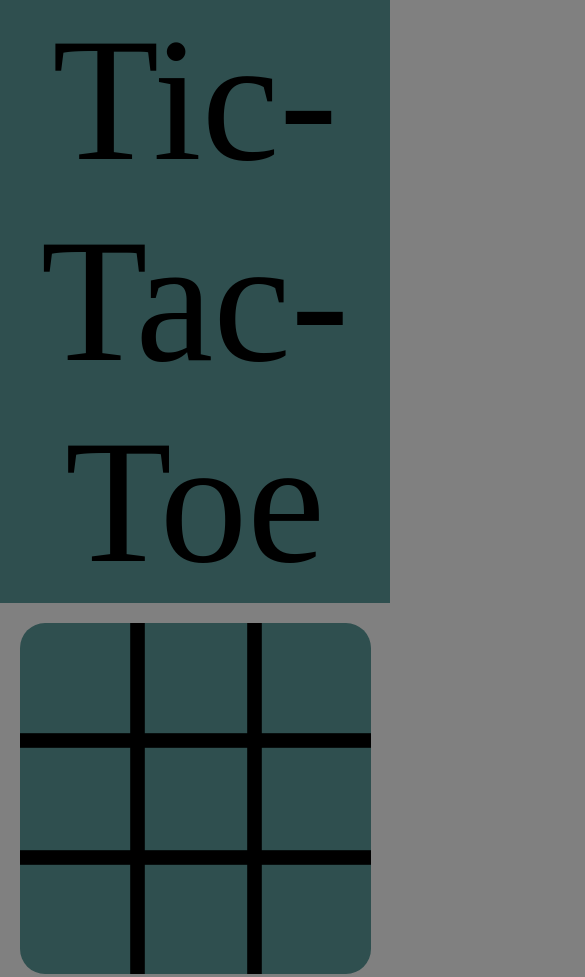
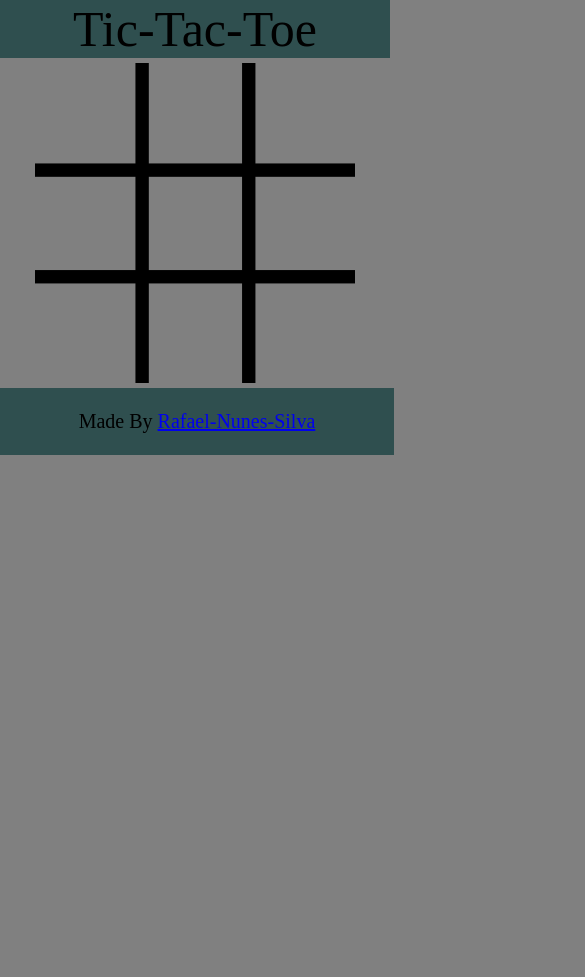
Before and after one commit to Rafael-Nunes-Silva/Tic-Tac-Toe-Website, a plain HTML site: page Tic-Tac-Toe/index.html in a window 390 px wide. Shown: the top 977 px of the page, 585 px wide, since content can reach past the window. After the commit the page ends 844 px from the top, so only its background shows below. Drawn offline with Linux system fonts and the light colour scheme.

Commit message:
Responsiveness fix
Fixed responsiveness for screen resolutions in a range from 150px to 1280px wide (wasn't able to test on higher resolutions).

```diff
--- a/Tic-Tac-Toe/index.html
+++ b/Tic-Tac-Toe/index.html
@@ -1,6 +1,5 @@
 <!DOCTYPE html>
 <!-- TODO
-    make page responsive for larger screens
     fix AI
 -->
 <html>
@@ -12,21 +11,22 @@
         <header>
             <p id="headerText">Tic-Tac-Toe</p>
         </header>
-        <img src="Images/Table.png" id="gameTable">
-            <img src="Images/Empty.png" id="b0" class="tableButton" onclick="userPlay(0)">
-            <img src="Images/Empty.png" id="b1" class="tableButton" onclick="userPlay(1)">
-            <img src="Images/Empty.png" id="b2" class="tableButton" onclick="userPlay(2)">
-            <br>
-            <img src="Images/Empty.png" id="b3" class="tableButton" onclick="userPlay(3)">
-            <img src="Images/Empty.png" id="b4" class="tableButton" onclick="userPlay(4)">
-            <img src="Images/Empty.png" id="b5" class="tableButton" onclick="userPlay(5)">
-            <br>
-            <img src="Images/Empty.png" id="b6" class="tableButton" onclick="userPlay(6)">
-            <img src="Images/Empty.png" id="b7" class="tableButton" onclick="userPlay(7)">
-            <img src="Images/Empty.png" id="b8" class="tableButton" onclick="userPlay(8)">
-        </img>
+        <div class="flex-container">
+            <img src="Images/Empty.png" id="b0" onclick="userPlay(0)">
+            <img src="Images/Empty.png" id="b1" onclick="userPlay(1)">
+            <img src="Images/Empty.png" id="b2" onclick="userPlay(2)"><br>
+            <img src="Images/Empty.png" id="b3" onclick="userPlay(3)">
+            <img src="Images/Empty.png" id="b4" onclick="userPlay(4)">
+            <img src="Images/Empty.png" id="b5" onclick="userPlay(5)"><br>
+            <img src="Images/Empty.png" id="b6" onclick="userPlay(6)">
+            <img src="Images/Empty.png" id="b7" onclick="userPlay(7)">
+            <img src="Images/Empty.png" id="b8" onclick="userPlay(8)">
+        </div>
         <p id="wlText"></p>
         <button id="restartButton" onclick="restartGame()">Restart</button>
+        <footer>
+            <p>Made By <a href="https://github.com/Rafael-Nunes-Silva" target="_blank">Rafael-Nunes-Silva</a></p>
+        </footer>
         <script src="script.js"></script>
     </body>
 </html>
--- a/Tic-Tac-Toe/script.js
+++ b/Tic-Tac-Toe/script.js
@@ -28,6 +28,9 @@ function clampToTableHor(i, min, max) {
     return i;
 }
 
+function setSymbol(i, symbol) {
+    table[i].style.setProperty('background-image', symbol);
+}
 function setTable() {
     for (let i = 0; i < 9; i++)
         table[i] = document.getElementById('b' + i);
@@ -142,12 +145,12 @@ function willWinIfPlayAt(i, player) {
 }
 
 function checkForWin() {
-    if (getAvailablePos() == -1)
-        endGame(DRAW);
-    else if (checkForUserWin())
+    if (checkForUserWin())
         endGame(USER);
     else if (checkForBotWin())
         endGame(BOT);
+    else if (getAvailablePos() == -1)
+        endGame(DRAW);
 }
 function checkForUserWin() {
     if (getSymbolAt(0) == X && getSymbolAt(1) == X && getSymbolAt(2) == X)
@@ -191,21 +194,25 @@ function checkForBotWin() {
 function endGame(winner) {
     switch (winner) {
         case DRAW:
+            canPlay = false;
             BODY.style.setProperty('background-color', 'gray');
-            WLTEXT.innerHTML = 'DRAW:|';
+            WLTEXT.innerHTML = 'TIE :|';
             WLTEXT.style.setProperty('color', 'black');
             break;
         case USER:
+            canPlay = false;
             BODY.style.setProperty('background-color', 'darkgreen');
-            WLTEXT.innerHTML = 'You Won:)';
+            WLTEXT.innerHTML = 'You Won :)';
             WLTEXT.style.setProperty('color', 'green');
             break;
         case BOT:
+            canPlay = false;
             BODY.style.setProperty('background-color', 'darkred');
-            WLTEXT.innerHTML = 'You Lost:(';
+            WLTEXT.innerHTML = 'You Lost :(';
             WLTEXT.style.setProperty('color', 'red');
             break;
     }
+    document.getElementById('restartButton').style.setProperty('display', 'block');
 }
 function restartGame() {
     BODY.style.setProperty('background-color', 'gray');
@@ -214,4 +221,5 @@ function restartGame() {
     for (let i = 0; i < 9; i++)
         table[i].setAttribute('src', EMPTY);
     canPlay = true;
+    document.getElementById('restartButton').style.setProperty('display', 'none');
 }
--- a/Tic-Tac-Toe/styles.css
+++ b/Tic-Tac-Toe/styles.css
@@ -2,6 +2,16 @@ body{
     background-color: gray;
 
     margin: 0px;
+}
+footer{
+    background-color: darkslategray;
+
+    width: 100%;
+
+    padding: 2px;
+
+    text-align: center;
+    font-size: 10px;
 }
 #headerText{
     background-color: darkslategray;
@@ -9,46 +19,39 @@ body{
     width: 100vw;
 
     text-align: center;
-    font-size: 175px;
+    font-size: 20px;
 
     margin: 0px;
 }
-#gameTable{
-    background-color: darkslategray;
-
-    width: 90vw;
-    height: 90vw;
-
-    box-sizing: border-box;
-    border-radius: 25px;
+.flex-container{
+    background-image: url("Images/Table.png");
+    background-repeat: no-repeat;
+    background-position: center;
+    background-size: 100%;
 
     white-space: nowrap;
 
-    margin: 0px 5vw;
-    padding: 0px;
-    border: 0px;
+    margin: 5px auto;
+
+    width: 150px;
+    height: 150px;
+}
+.flex-container > img{
+    width: 35px;
+    height: 35px;
+
+    margin: 6px;
+
+    align-items: center;
 
     position: relative;
-    left: 0px;
-    top: 20px;
-}
-.tableButton{
-    width: 20%;
-    height: 20%;
-    box-sizing: border-box;
-
-    margin: 0px;
-    padding: 0px;
-    border: 0px;
-
-    position: absolute;
 }
 #wlText{
     text-align: center;
 
-    margin: 25px 50px;
+    margin: 5px auto;
 
-    font-size: 200px;
+    font-size: 20px;
 
     border-radius: 25px;
 }
@@ -56,75 +59,100 @@ body{
     background-color: darkslategray;
     border: none;
 
-    width: 40%;
-    height: 150px;
+    display: none;
+    text-align: center;
 
-    margin: 20px 30%;
+    width: auto;
+    height: auto;
 
-    font-size: 100px;
+    margin: 5px auto;
+    padding: 5px 15px;
+
+    font-size: 15px;
 
     border-radius: 25px;
 }
-#b0{
-    width: 25vw;
-    height: 25vw;
+@media (min-width: 320px) and (max-width: 767px){
+    footer{
+        font-size: 20px;
+    }
+    #headerText{
+        font-size: 50px;
+    }
+    .flex-container{
+        width: 320px;
+        height: 320px;
+    }
+    .flex-container > img{
+        width: 80px;
+        height: 80px;
 
-    left: 65px;
-    top: 235px;
+        margin: 12px;
     }
-#b1{
-    width: 25vw;
-    height: 25vw;
+    #wlText{
+        font-size: 60px;
+    }
+    #restartButton{
+        font-size: 40px;
+    }
+}
+@media screen and (min-width: 768px) and (max-width: 1279px){
+    footer{
+        font-size: 30px;
+    }
+    #headerText{
+        font-size: 50px;
+    }
+    .flex-container{
+        width: 360px;
+        height: 360px;
 
-    left: 367.5px;
-    top: 235px;
+        margin: 10px auto;
     }
-#b2{
-    width: 25vw;
-    height: 25vw;
+    .flex-container > img{
+        width: 90px;
+        height: 90px;
 
-    left: 669.5px;
-    top: 235px;
+        margin: 13.5px;
     }
-#b3{
-    width: 25vw;
-    height: 25vw;
+    #wlText{
+        margin: 10px auto;
 
-    left: 65px;
-    top: 540px;
+        font-size: 60px;
     }
-#b4{
-    width: 25vw;
-    height: 25vw;
+    #restartButton{
+        margin: 10px auto;
 
-    left: 367.5px;
-    top: 540px;
+        font-size: 40px;
     }
-#b5{
-    width: 25vw;
-    height: 25vw;
+}
+@media screen and (min-width: 1280px){
+    footer{
+        font-size: 40px;
+    }
+    #headerText{
+        font-size: 60px;
+    }
+    .flex-container{
+        width: 460px;
+        height: 460px;
 
-    left: 669.5px;
-    top: 540px;
+        margin: 10px auto;
     }
-#b6{
-    width: 25vw;
-    height: 25vw;
+    .flex-container > img{
+        width: 120px;
+        height: 120px;
 
-    left: 65px;
-    top: 845px;
+        margin: 15.5px;
     }
-#b7{
-    width: 25vw;
-    height: 25vw;
+    #wlText{
+        margin: 10px auto;
 
-    left: 367.5px;
-    top: 845px;
+        font-size: 70px;
     }
-#b8{
-    width: 25vw;
-    height: 25vw;
+    #restartButton{
+        margin: 10px auto;
 
-    left: 669.5px;
-    top: 845px;
+        font-size: 50px;
     }
+}
```
Lines whose indentation alone changed are shown as unchanged.
